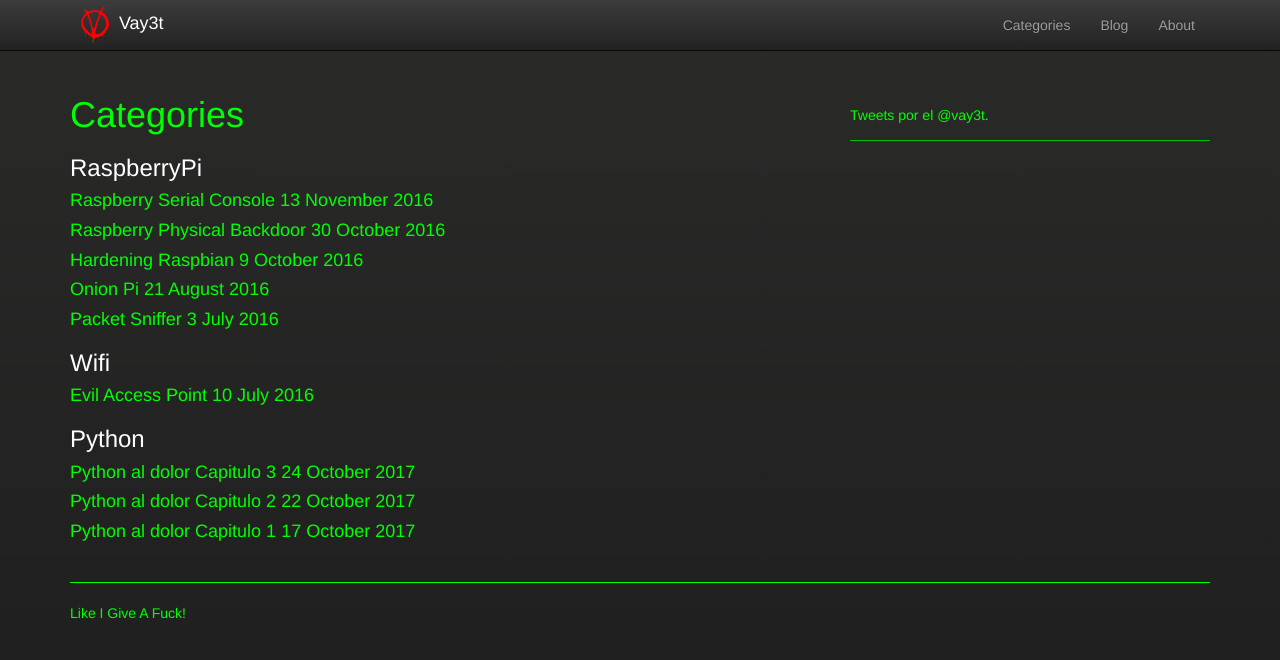
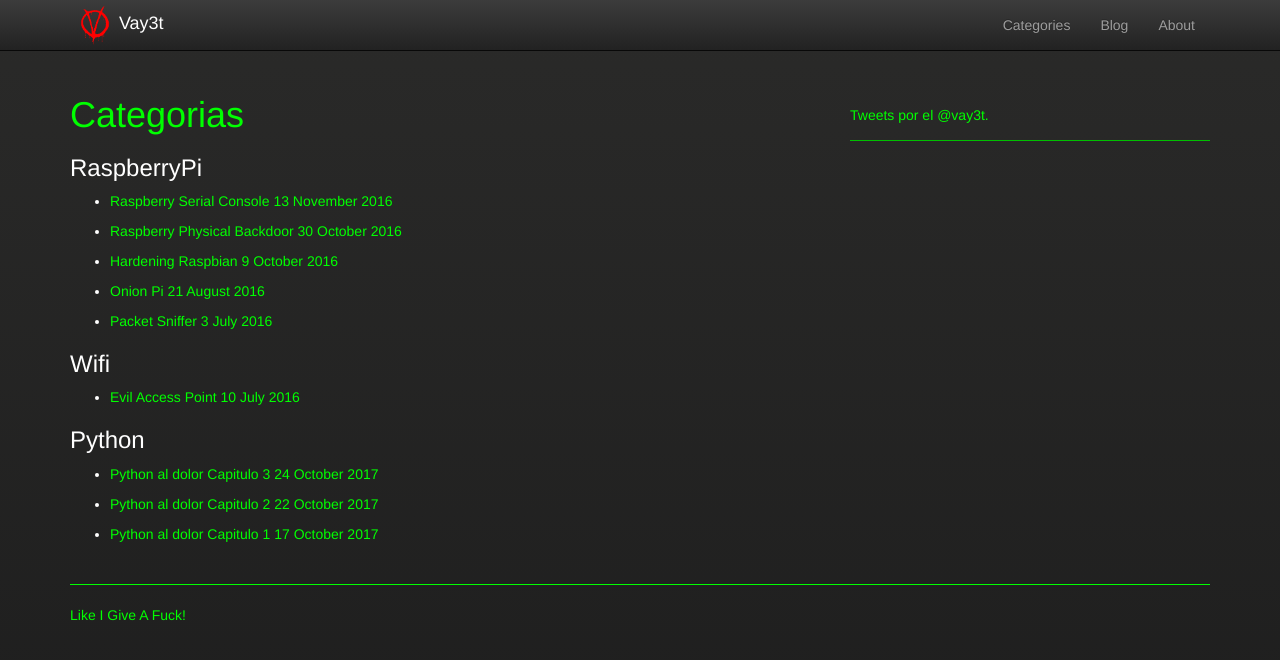
Before and after one commit to pvallejos/pvallejos.github.io, a Jekyll site: the page built from categories.html, in a window 1280 px wide. Shown: the top 660 px of the page. Built offline with Jekyll 4.4.1, drawn with Linux system fonts in a browser that asks for light colours; nearby versions of some CDN libraries; comment, search, counter and statistics services are not loaded.

Commit message:
Update categories.html

```diff
--- a/categories.html
+++ b/categories.html
@@ -1,7 +1,7 @@
 ---
 layout: page
 permalink: /categories/
-title: Categories
+title: Categorias
 ---
 
 
@@ -16,7 +16,11 @@ title: Categories
     <a name="{{ category_name | slugize }}"></a>
     {% for post in site.categories[category_name] %}
     <article class="archive-item">
-      <h4><a href="{{ site.baseurl }}{{ post.url }}">{{post.title}} {{ post.date | date: "%e %B %Y" }}</a></h4>
+        <ul>
+           <li>
+             <a href="{{ site.baseurl }}{{ post.url }}">{{post.title}} <span class="post-date">{{ post.date | date: "%e %B %Y" }}</span></a>
+          </li>
+        </ul>
     </article>
     {% endfor %}
   </div>
```
